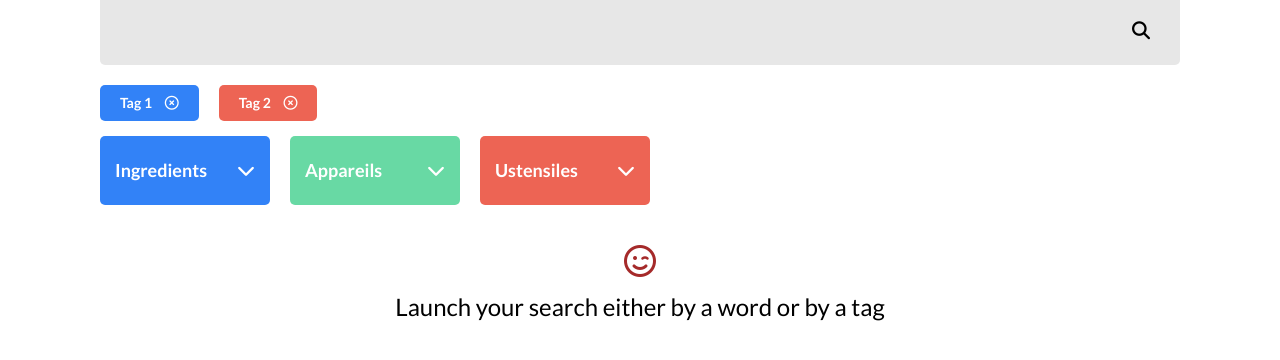
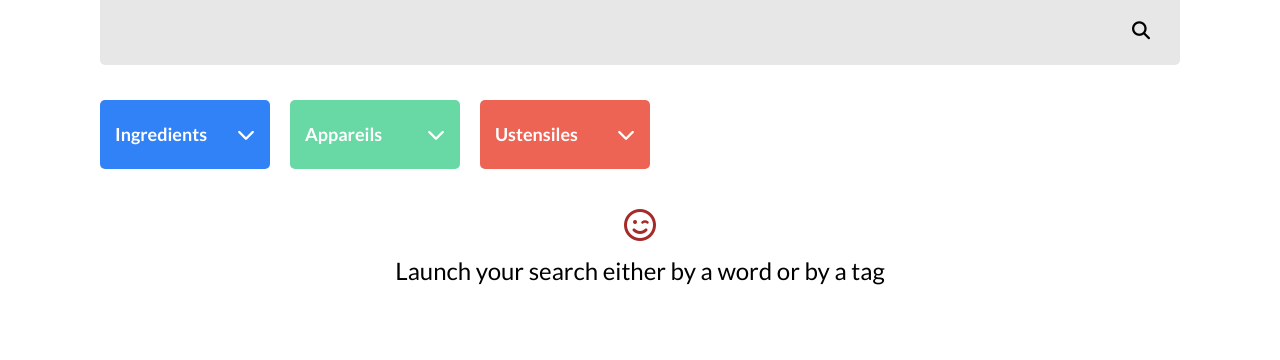
Before and after one commit to erischon/erischon-les-petits-plats, a website built with Vite: page index.html in a window 1280 px wide. Shown: the part 132-492 px from the top of the page. Built offline with nearby package versions, Linux system fonts and the light colour scheme.

Commit message:
Update index.html

```diff
--- a/index.html
+++ b/index.html
@@ -41,7 +41,7 @@
 
       <section class="tags-container container">
         <div class="tags-group">
-          <div class="tag bg-blue">
+          <!-- <div class="tag bg-blue">
             <span>Tag 1</span>
             <i class="fa-regular fa-circle-xmark"></i>
           </div>
@@ -49,7 +49,7 @@
           <div class="tag bg-red">
             <span>Tag 2</span>
             <i class="fa-regular fa-circle-xmark"></i>
-          </div>
+          </div> -->
         </div>
 
         <div class="dropdown-group">
```
